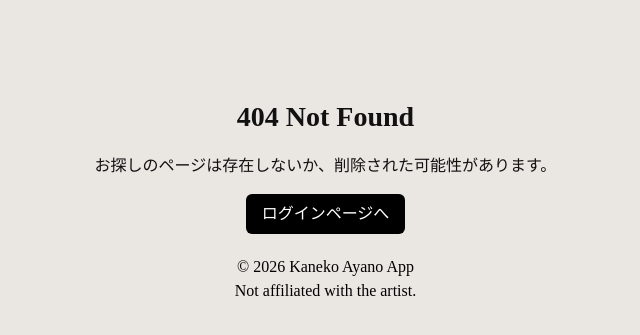
After one commit to kato-seigou/Kaneko_Log, a FastAPI app: template app/app/templates/404.html in a window 1280 px wide. The commit adds this page. Shown: the top 335 px of the page, without its empty margins (307-947 px from the left). Run offline with FastAPI, Linux system fonts and the light colour scheme; the template is opened without the code that fills it, so the values that code supplies are empty.

Commit message:
refactor, fix: 存在しないページに飛んだ時にエラーが出るようにした

```diff
--- a/app/app/main.py
+++ b/app/app/main.py
@@ -1,11 +1,16 @@
-from fastapi import FastAPI
+from fastapi import FastAPI, Request
 from fastapi.middleware.cors import CORSMiddleware
-from fastapi.responses import RedirectResponse
+from fastapi.responses import RedirectResponse, HTMLResponse
+from fastapi.exceptions import HTTPException
+from starlette.status import HTTP_404_NOT_FOUND
+from fastapi.templating import Jinja2Templates
 from fastapi.staticfiles import StaticFiles
 
 from .database import Base, engine
 from .routers import auth, discography, logs
+from .routers.ui import _deps
 from .routers.ui import auth as ui_auth
+from .routers.ui import auth
 from .routers.ui import logs as ui_logs
 from .routers.ui import discographies as ui_disco
 from .routers.ui import timeline as ui_timeline
@@ -17,6 +22,8 @@ from .routers.ui import account as ui_account
 app = FastAPI(title="kanekoayano App API")
 
 app.mount("/static", StaticFiles(directory="app/app/static"), name="static")
+
+templates = Jinja2Templates(directory="app/app/templates")
 
 app.add_middleware(
     CORSMiddleware,
@@ -39,7 +46,17 @@ app.include_router(ui_account.router)
 def root():
     return RedirectResponse(url="/ui/login", status_code=303)
 
-
 @app.get("/health")
 def health():
     return {"status": "OK"}
+
+@app.exception_handler(404)
+async def custom_404_handler(request: Request, exc: HTTPException):
+    token = request.cookies.get(auth.COOKIE_NAME)
+    logged_in = bool(token)
+
+    return templates.TemplateResponse(
+        "404.html",
+        {"request": request, "logged_in": logged_in},
+        status_code=HTTP_404_NOT_FOUND,
+    )
--- a/app/app/routers/ui/_csrf.py
+++ b/app/app/routers/ui/_csrf.py
@@ -4,6 +4,8 @@ import secrets
 from fastapi import HTTPException, status
 from fastapi.responses import Response
 from starlette.requests import Request
+
+from ... import settings
 
 CSRF_COOKIE_NAME = "csrf_token"
 
@@ -17,7 +19,7 @@ def ensure_csrf_token(request: Request, response: Response) -> str:
         response.set_cookie(
             key=CSRF_COOKIE_NAME,
             value=token,
-            max_age=60 * 60 * 24,
+            max_age=settings.ACCESS_TOKEN_EXPIRE_MINUTES * 60,
             httponly=True,
             samesite="lax",
             secure=False,
--- a/app/app/routers/ui/auth.py
+++ b/app/app/routers/ui/auth.py
@@ -11,7 +11,7 @@ from ._render import render
 from ._flash import redirect_with_flash, add_flash, FLASH_SUCCESS, FLASH_ERROR, FLASH_INFO
 from ._csrf import ensure_csrf_token, validate_csrf
 from ...database import get_db
-from ... import crud, security, schemas
+from ... import crud, security, schemas, settings
 
 router = APIRouter(prefix="/ui", tags=["ui"])
 
@@ -66,7 +66,7 @@ def login_action(
         httponly=True,
         samesite="lax",
         secure=False,
-        max_age=60 * 60,
+        max_age=settings.ACCESS_TOKEN_EXPIRE_MINUTES * 60,
         path="/"
     )
     # return response
--- a/app/app/static/css/base.css
+++ b/app/app/static/css/base.css
@@ -186,3 +186,23 @@ footer {
     padding: 5px;
     color: #000;
 }
+
+/* ---------error page----------- */
+.error-container {
+    text-align: center;
+    margin-top: 80px;
+}
+
+.error-container h1 {
+    font-size: 28px;
+    margin-bottom: 16px;
+}
+
+.error-container .btn {
+    display: inline-block;
+    padding: 8px 16px;
+    background: #000;
+    color: #fff;
+    text-decoration: none;
+    border-radius: 6px;
+}
--- /dev/null
+++ b/app/app/templates/404.html
@@ -0,0 +1,23 @@
+{% extends "base.html" %}
+{% block title %}Page Not Found {% endblock %}
+
+{% block content %}
+{% if logged_in %}
+    <div class="error-container">
+        <h1>404 Not Found</h1>
+        <p>お探しのページは存在しないか、削除された可能性があります。</p>
+
+        <a href="/ui/logs" class="btn">My Logsへ戻る</a>
+
+    </div>
+
+{% else %}
+    <div class="error-container">
+        <h1>404 Not Found</h1>
+        <p>お探しのページは存在しないか、削除された可能性があります。</p>
+
+        <a href="/ui/login" class="btn">ログインページへ</a>
+    </div>
+
+{% endif %}
+{% endblock %}
```
